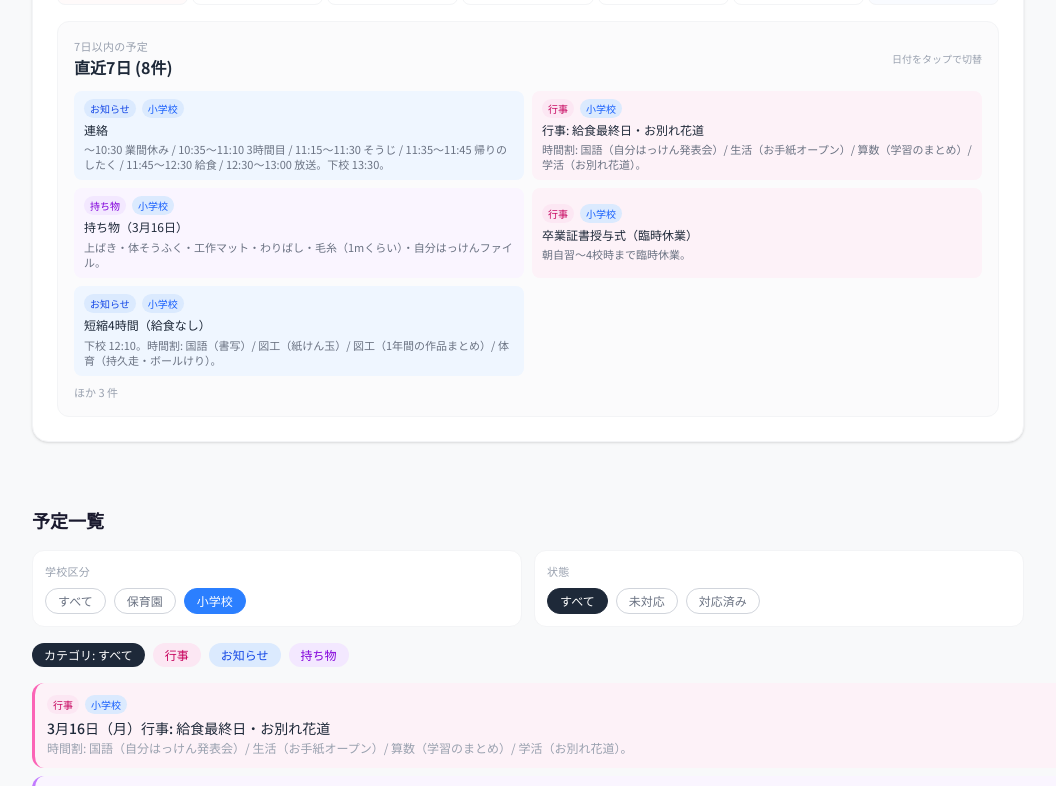
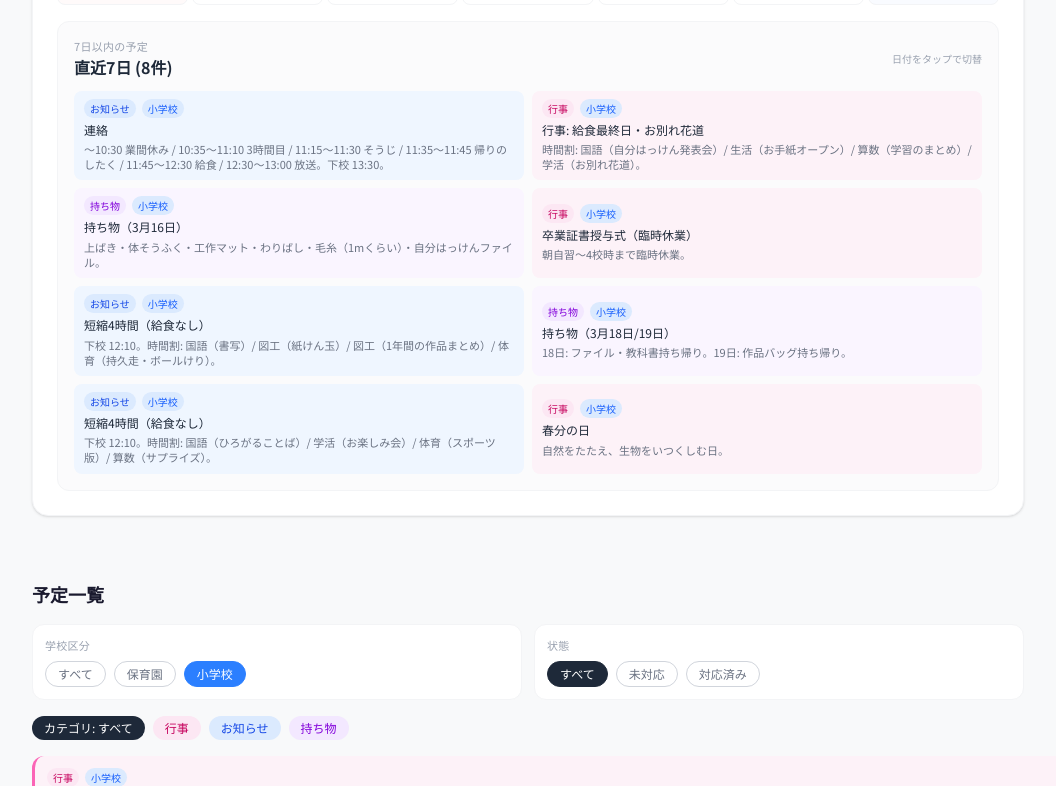
Before and after one commit to tono55/message-board, a Next.js app: page / in a window 1280 px wide. Shown: the part 814-1600 px from the top of the page, without its empty margins (112-1168 px from the left). Built offline with nearby package versions, Linux system fonts and the light colour scheme.

Commit message:
Show all calendar detail items

```diff
--- a/components/Calendar.tsx
+++ b/components/Calendar.tsx
@@ -349,7 +349,7 @@ export default function Calendar({ items, mode, currentMonth, selectedDate, onSe
             </p>
           ) : (
             <div className="grid gap-2 md:grid-cols-2">
-              {focusedItems.slice(0, 5).map(item => {
+              {focusedItems.map(item => {
                 const colors = CATEGORY_COLORS[item.cat];
                 return (
                   <button
@@ -381,9 +381,6 @@ export default function Calendar({ items, mode, currentMonth, selectedDate, onSe
               })}
             </div>
           )}
-          {focusedItems.length > 5 && (
-            <p className="text-[11px] text-gray-400 pt-2">ほか {focusedItems.length - 5} 件</p>
-          )}
         </div>
       </div>
     </section>
```
